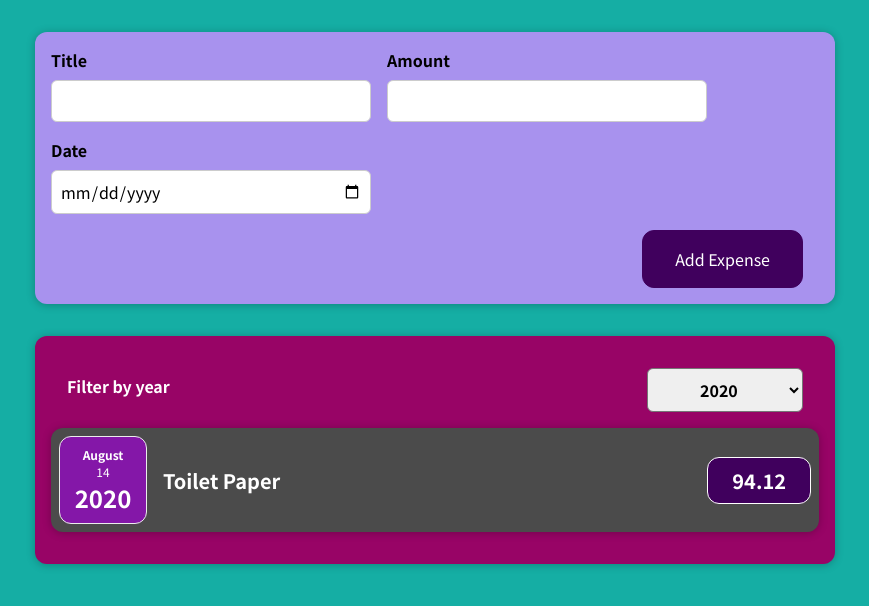
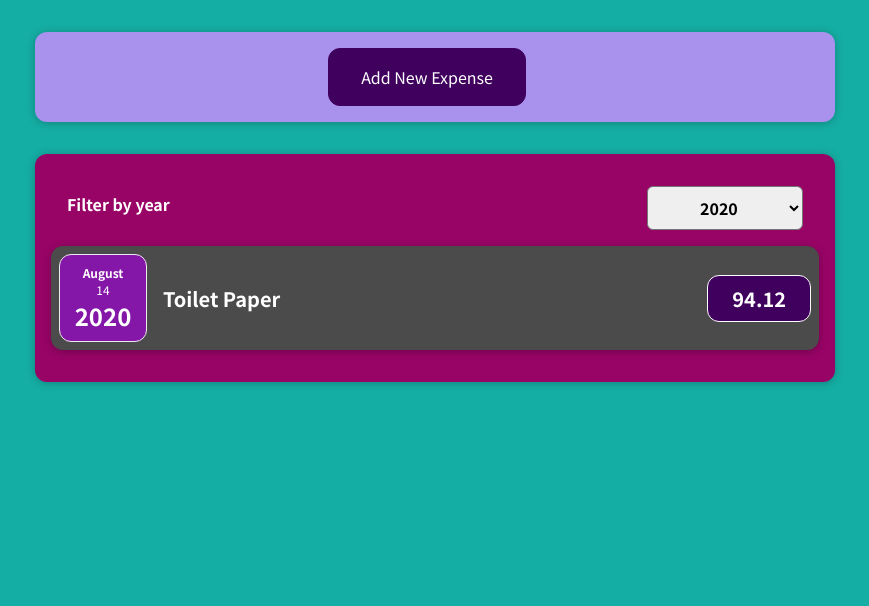
Before and after one commit to elite1003/ExpenseItem, a React (Create React App) app: page / in a window 1280 px wide. Shown: the top 606 px of the page, without its empty margins (205-1074 px from the left). Built offline with nearby package versions, Linux system fonts and the light colour scheme.

Commit message:
expense Form open close functionality added

```diff
--- a/src/App.jsx
+++ b/src/App.jsx
@@ -1,6 +1,7 @@
 import { useState } from "react";
 import Expenses from "./components/expense/Expenses";
 import NewExpense from "./components/newExpense/NewExpense";
+import OpenForm from "./components/ui/OpenForm";
 const DUMMY_EXPENSES = [
   {
     id: "e1",
@@ -25,14 +26,27 @@ const DUMMY_EXPENSES = [
 
 function App() {
   const [expenses, setExpenses] = useState(DUMMY_EXPENSES);
+  const [isFormOpen, setIsFormOpen] = useState(false);
   const addExpense = (expense) => {
     setExpenses((preExpenses) => {
       return [expense, ...preExpenses];
     });
   };
+  const addNewExpesneClick = () => {
+    setIsFormOpen((prevState) => !prevState);
+  };
+  let renderForm = <OpenForm onAddNewExpesneClick={addNewExpesneClick} />;
+  if (isFormOpen) {
+    renderForm = (
+      <NewExpense
+        onAddExpenseOpen={addNewExpesneClick}
+        onAddExpense={addExpense}
+      />
+    );
+  }
   return (
     <>
-      <NewExpense onAddExpense={addExpense} />
+      {renderForm}
       <Expenses expenses={expenses} />
     </>
   );
--- a/src/components/expense/ExpenseItem.jsx
+++ b/src/components/expense/ExpenseItem.jsx
@@ -1,36 +1,15 @@
-import "./ExpenseItem.css";
 import ExpenseDate from "./ExpenseDate";
 import ExpenseDetail from "./ExpenseDetail";
 import Card from "../ui/Card";
-import { useState } from "react";
+import "./ExpenseItem.css";
 
 const ExpenseItem = (props) => {
   const { expense } = props;
-  const [title] = useState(expense.title);
-  const [amount] = useState(expense.amount);
-  // const editExpensePriceHandler = (event) => {
-  //   setAmount(100);
-  // };
-  // const deleteExpenseItemHandler = (event) => {
-  //   console.log("deleteExpenseItemHandler called");
-  // };
-  // const editExpenseItemHandler = (event) => {
-  //   setTitle("updated");
-  // };
   return (
     <li>
       <Card className="expense-item">
         <ExpenseDate date={expense.date} />
-        <ExpenseDetail title={title} amount={amount} />
-        {/* <button onClick={deleteExpenseItemHandler} type="button">
-        Delete
-      </button>
-      <button onClick={editExpenseItemHandler} type="button">
-        Edit
-      </button>
-      <button onClick={editExpensePriceHandler} type="button">
-        Price
-      </button> */}
+        <ExpenseDetail title={expense.title} amount={expense.amount} />
       </Card>
     </li>
   );
--- /dev/null
+++ b/src/components/newExpense/ExpenseCancelButton.jsx
@@ -0,0 +1,13 @@
+import React from "react";
+
+const ExpenseCancelButton = (props) => {
+  return (
+    <div className="new-expense__actions">
+      <button type="button" onClick={props.onAddExpenseOpen}>
+        Cancel
+      </button>
+    </div>
+  );
+};
+
+export default ExpenseCancelButton;
--- a/src/components/newExpense/ExpenseForm.jsx
+++ b/src/components/newExpense/ExpenseForm.jsx
@@ -3,6 +3,7 @@ import ExpenseTitleInput from "./ExpenseTitleInput";
 import ExpenseAmountInput from "./ExpenseAmountInput";
 import ExpenseDateInput from "./ExpenseDateInput";
 import ExpenseAddButton from "./ExpenseAddButton";
+import ExpenseCancelButton from "./ExpenseCancelButton";
 import "./ExpenseForm.css";
 
 const ExpenseForm = (props) => {
@@ -21,6 +22,7 @@ const ExpenseForm = (props) => {
     setTitle("");
     setAmount("");
     setDate("");
+    props.onAddExpenseOpen();
   };
   const titleChangeHandler = (event) => {
     setTitle(event.target.value);
@@ -44,6 +46,7 @@ const ExpenseForm = (props) => {
         />
         <ExpenseDateInput dateChangeHandler={dateChangeHandler} value={date} />
       </div>
+      <ExpenseCancelButton onAddExpenseOpen={props.onAddExpenseOpen} />
       <ExpenseAddButton />
     </form>
   );
--- a/src/components/newExpense/NewExpense.jsx
+++ b/src/components/newExpense/NewExpense.jsx
@@ -9,7 +9,10 @@ const NewExpense = (props) => {
   };
   return (
     <div className="new-expense">
-      <ExpenseForm onSaveExpenseData={saveExpenseData} />
+      <ExpenseForm
+        onAddExpenseOpen={props.onAddExpenseOpen}
+        onSaveExpenseData={saveExpenseData}
+      />
     </div>
   );
 };
--- /dev/null
+++ b/src/components/ui/OpenForm.css
@@ -0,0 +1,21 @@
+.open-expense {
+  background-color: #a892ee;
+  padding: 1rem;
+  margin: 2rem auto;
+  width: 50rem;
+  max-width: 95%;
+  border-radius: 12px;
+  text-align: center;
+  box-shadow: 0 1px 8px rgba(0, 0, 0, 0.25);
+}
+
+.open-expense button {
+  font: inherit;
+  cursor: pointer;
+  padding: 1rem 2rem;
+  border: 1px solid #40005d;
+  background-color: #40005d;
+  color: white;
+  border-radius: 12px;
+  margin-right: 1rem;
+}
--- /dev/null
+++ b/src/components/ui/OpenForm.jsx
@@ -0,0 +1,14 @@
+import React from "react";
+import "./OpenForm.css";
+const OpenForm = (props) => {
+  const { onAddNewExpesneClick } = props;
+  return (
+    <div className="open-expense">
+      <button type="button" onClick={onAddNewExpesneClick}>
+        Add New Expense
+      </button>
+    </div>
+  );
+};
+
+export default OpenForm;
```
